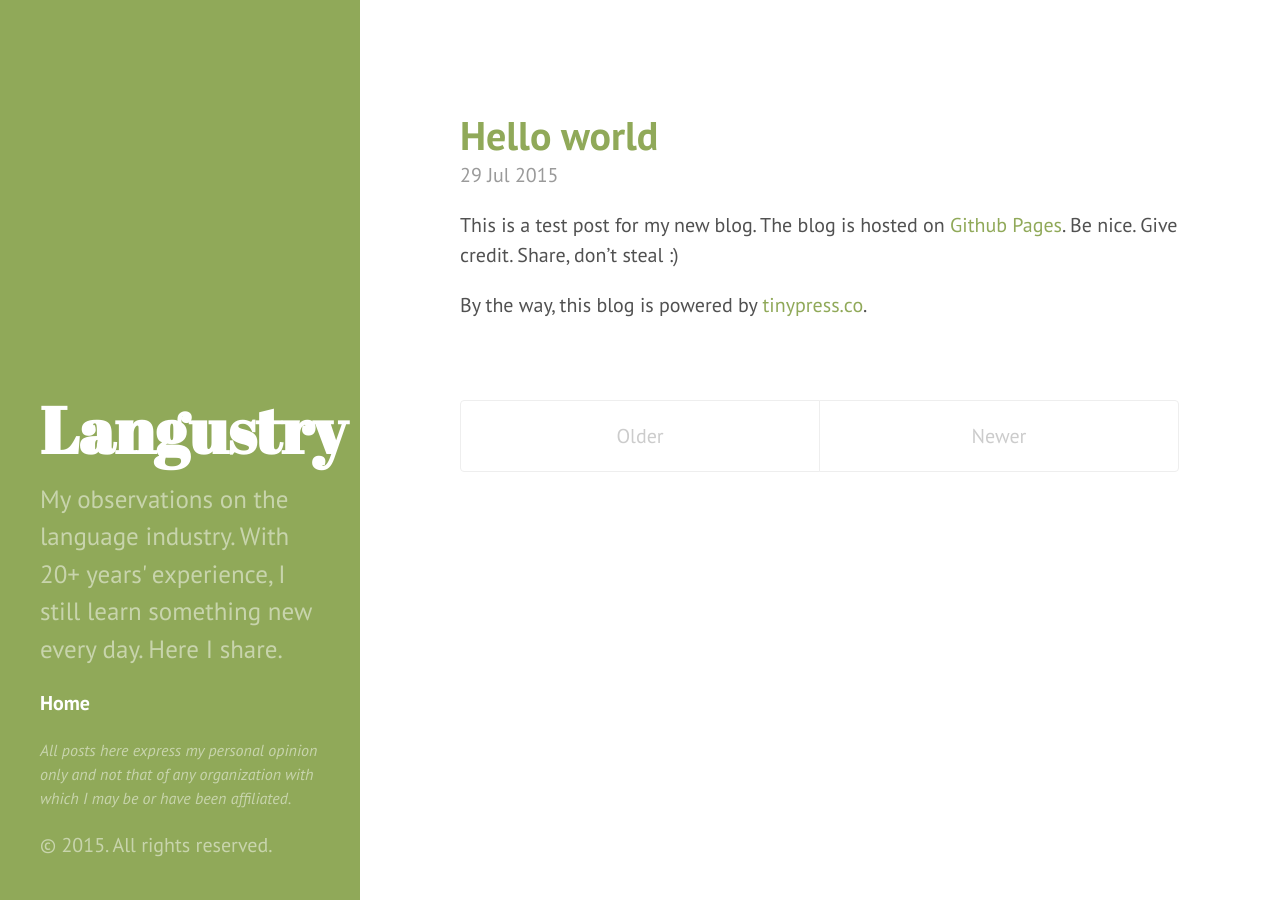
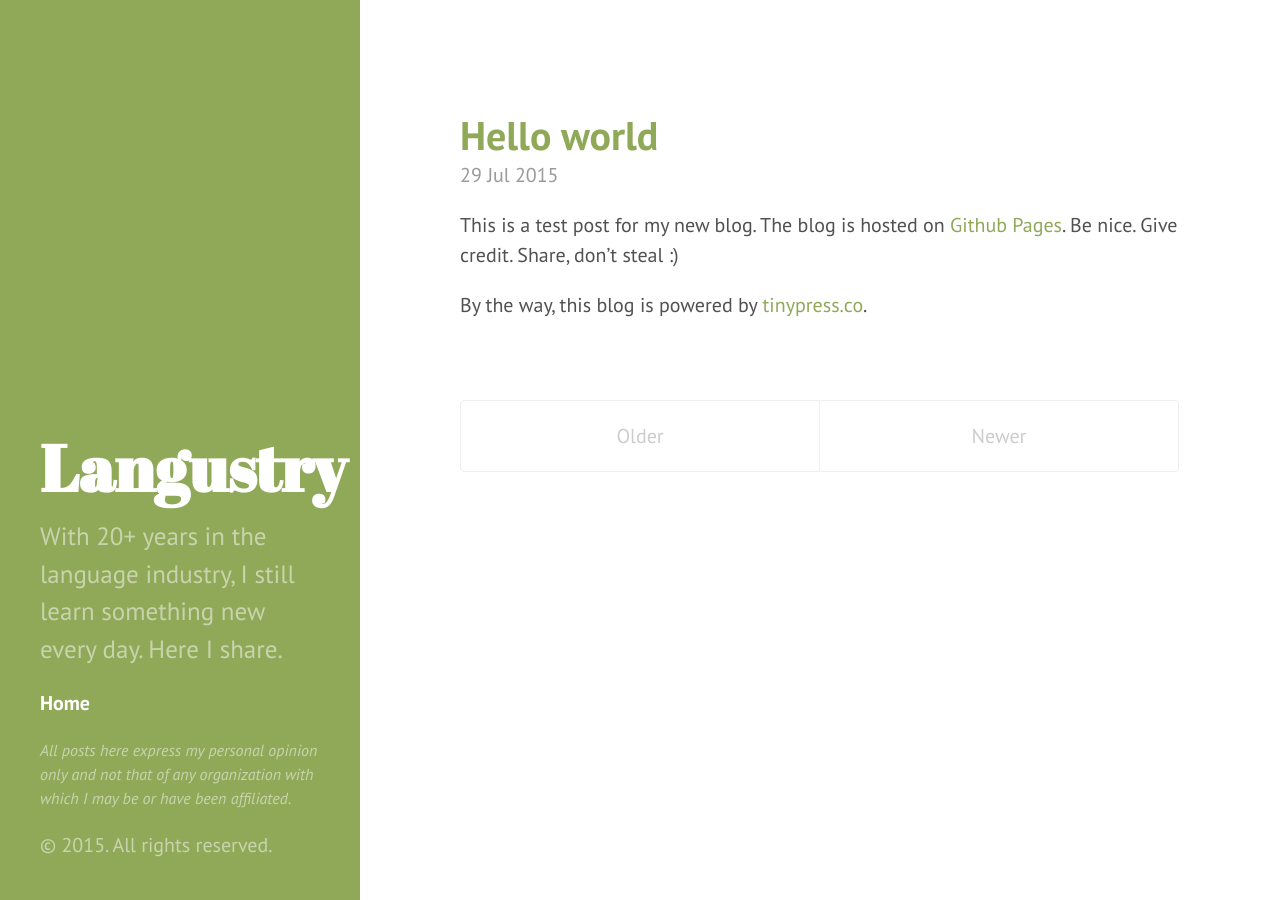
Before and after one commit to FredrikFolkeryd/Linguisht.github.io, a Jekyll site: the page built from index.html, in a window 1280 px wide. Built offline with Jekyll 4.4.1, drawn with Linux system fonts in a browser that asks for light colours; the list of posts is cut into pages by our own code; comment, search, counter and statistics services are not loaded.

Commit message:
Enabled post excerpts, modified sidebar description (again)

```diff
--- a/_config.yml
+++ b/_config.yml
@@ -1,9 +1,9 @@
-excerpt_separator: ""
+excerpt_separator: <!--more-->
 highlighter: pygments
 markdown: kramdown
 url: http://langustry.com
 baseurl: http://langustry.com/
 title: Langustry
-tagline: Language industry thoughts and observations
-description: My observations on the language industry. With 20+ years' experience, I still learn something new every day. Here I share.
+tagline: Language industry observations
+description: "With 20+ years in the language industry, I still learn something new every day. Here I share."
 paginate: 5
--- a/index.html
+++ b/index.html
@@ -14,7 +14,7 @@ title: Home
 
     <span class="post-date">{{ post.date | date_to_string }}</span>
 
-    {{ post.content }}
+    {{ post.excerpt }}
   </div>
   {% endfor %}
 </div>
```
